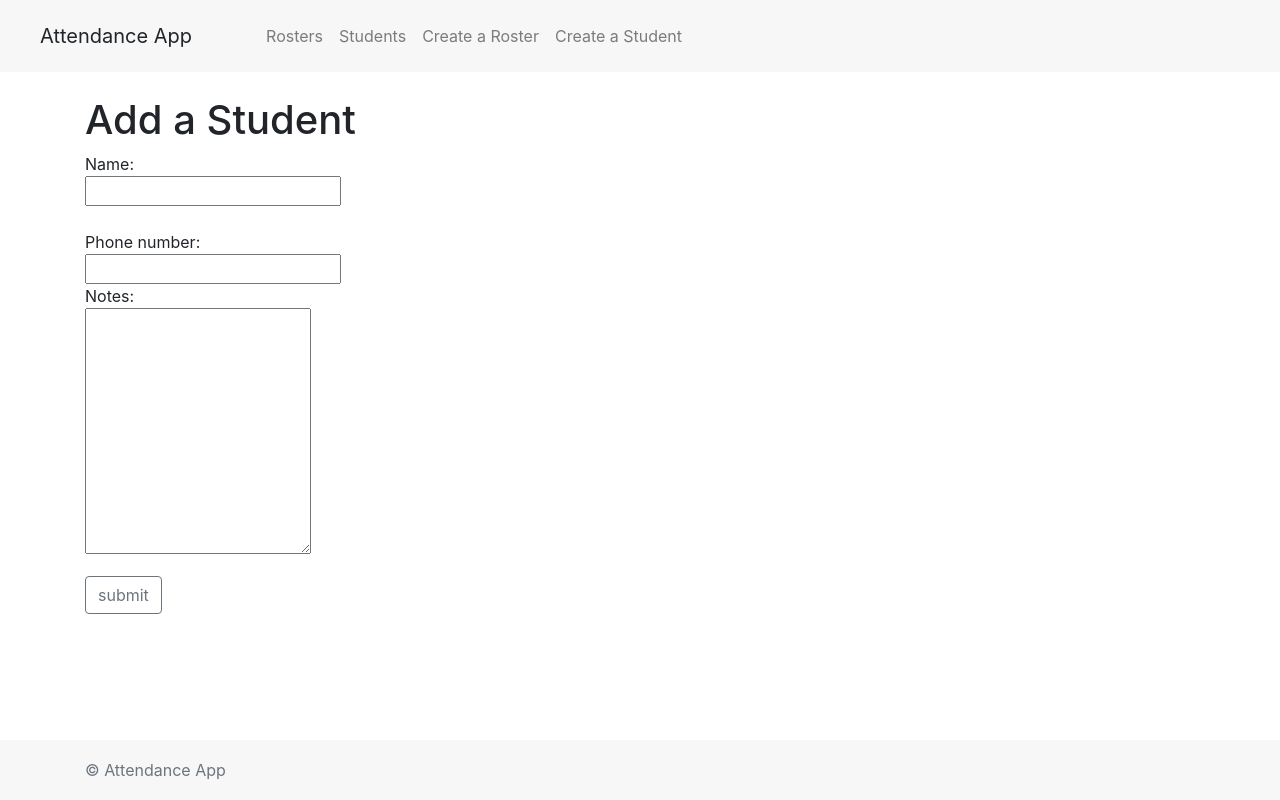
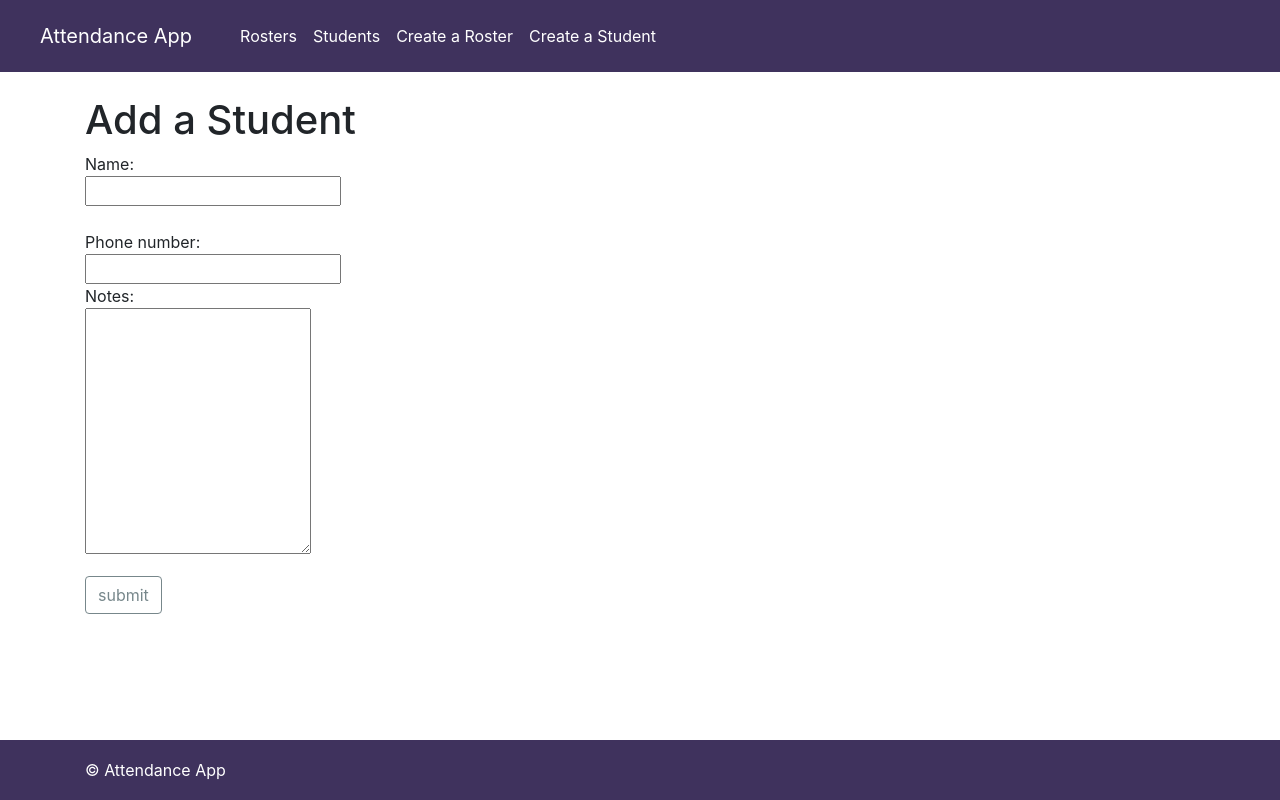
Before and after one commit to jjames1011/attendenceapp, a Flask app: page /add_student in a window 1280 px wide. Run offline with Flask 2, Linux system fonts and the light colour scheme; some libraries are stand-ins or nearby versions.

Commit message:
Add css color theme

```diff
--- a/static/css/styles.css
+++ b/static/css/styles.css
@@ -9,7 +9,16 @@ h3 {
     margin-top: 1rem;
 }
 
-/* Add space around navbar */
+a {
+    color: #3E88C4;
+}
+
+a:hover {
+    color: #28557b;
+    text-decoration: none;
+}
+
+/* Adjustments to navbar */
 
 .navbar {
     padding-top: 1em;
@@ -18,13 +27,23 @@ h3 {
     margin-bottom: 1.5em;
 }
 
-.navbar-brand {
-    padding-right: 2.5em;
+
+.navbar {
+    background-color: #3F325D;
 }
 
-.navbar {
-    background-color: #f7f7f7;
+a.navbar-brand {
+    color: #fff !important;
 }
+
+a.nav-link {
+    color: #fff !important;
+}
+
+a.nav-link:hover {
+    color: #f0f663 !important;
+}
+
 
 /* Sticky footer styles from Bootstrap*/
 
@@ -46,5 +65,90 @@ body {
     /* Set the fixed height of the footer here */
     line-height: 60px;
     /* Vertically center the text there */
-    background-color: #f7f7f7;
+    background-color: #3F325D;
+    color: #fff;
 }
+
+/* Change colors of buttons */
+
+.btn-outline-info {
+    color: #FF4A1C;
+    border-color: #FF4A1C;
+    background-color: #fff;
+}
+
+.btn-outline-info:visited {
+    color: #FF4A1C;
+    border-color: #FF4A1C;
+    background-color: #fff;
+
+}
+
+
+.btn-outline-info:hover {
+    color: #fff;
+    background-color: #FF4A1C;
+    border-color: #FF4A1C;
+
+}
+
+.btn-outline-info:active {
+    color: #fff;
+    background-color: #FF4A1C;
+    border-color: #FF4A1C;
+
+}
+
+.btn-outline-info:not(:disabled):not(.disabled):active,
+.btn-outline-info:not(:disabled):not(.disabled).active,
+.show > .btn-outline-info.dropdown-toggle {
+    color: #fff;
+    background-color: #FF4A1C;
+    border-color: #FF4A1C;
+}
+
+.btn-outline-secondary {
+    color: #77878B;
+    border-color: #77878B;
+    background-color: #fff;
+}
+
+.btn-outline-secondary:visited {
+    color: #77878B;
+    border-color: #77878B;
+    background-color: #fff;
+}
+
+.btn-outline-secondary:hover {
+    color: #fff;
+    background-color: #77878B;
+    border-color: #77878B;
+
+}
+
+.btn-outline-secondary:active {
+    color: #fff;
+    background-color: #77878B;
+    border-color: #77878B;
+
+}
+
+.btn-outline-secondary:not(:disabled):not(.disabled):active,
+.btn-outline-secondary:not(:disabled):not(.disabled).active,
+.show > .btn-outline-info.dropdown-toggle {
+    color: #fff;
+    background-color: #77878B;
+    border-color: #77878B;
+
+}
+
+/*media queries */
+
+/* Small devices (tablets, 768px and up) */
+
+@media (min-width: 768px) {
+    .navbar-brand {
+        margin-right: 2.5rem !important;
+    }
+
+}
--- a/templates/base.html
+++ b/templates/base.html
@@ -14,7 +14,7 @@
 
 <body>
 
-  <nav class="navbar navbar-expand-md navbar-light bg-faded">
+    <nav class="navbar navbar-expand-md bg-faded navbar-dark">
         <button class="navbar-toggler navbar-toggler-right" type="button" data-toggle="collapse" data-target="#navbarCollapse" aria-controls="navbarCollapse" aria-expanded="false" aria-label="Toggle navigation">
     <span class="navbar-toggler-icon"></span>
   </button>
@@ -34,10 +34,9 @@
 
         {% block content %} {% endblock %}
     </div>
-
     <footer class="footer">
         <div class="container">
-      <span class="text-muted">&copy; Attendance App</span>
+            <span>&copy; Attendance App</span>
 
         </div>
 
--- a/templates/list_rosters.html
+++ b/templates/list_rosters.html
@@ -5,7 +5,6 @@
 </a>
 {% endfor %}
 
-<hr>
 <p>
     <a href="/add_roster" class="btn btn-outline-info">Create a Roster</a> </p>{% else %}
 <h3>It doesn't look like any rosters have been made, create a new one <a href='/add_roster'>here!</a></h3> {% endif %} {% endblock %}
--- a/templates/student_profile.html
+++ b/templates/student_profile.html
@@ -4,13 +4,13 @@
     <h1 class='mb-3'>{{student.name}}</h1> <label for='phone' class='text-info'>Phone number:</label>
     <p class='pb-5 pl-1 rounded border  border-info'><a href='tel://{{student.phone}}'>{{student.phone}}</a></p>
     <label for='notes' class='text-info'>Notes:</label>
-  <p id='notes' class='pb-5 pl-1 rounded border  border-info'>{{student.notes}}</p>
+    <p id='notes' class='pb-5 pl-1 rounded border  border-page'>{{student.notes}}</p>
     <a href='/update_student?student_id={{student.id}}'>
         <p>edit</p>
     </a>
 </div>
 
-<h1>Attendence</h1>
+<h1>Attendance</h1>
 <table>
     <tr>
         <th>Roster</th>
```
Lines whose indentation alone changed are shown as unchanged.
